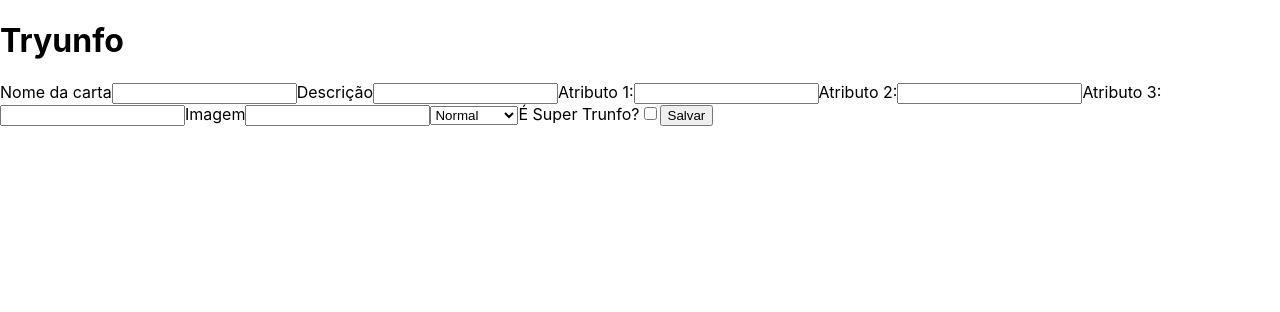
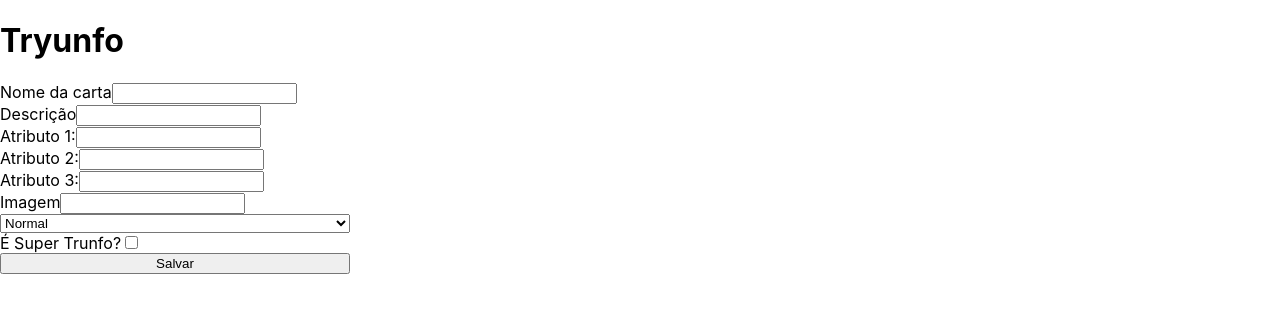
Before and after one commit to lucasoliveira722/tryunfo, a React (Create React App) app: page / in a window 1280 px wide. Shown: the top 312 px of the page. Built offline with nearby package versions, Linux system fonts and the light colour scheme.

Commit message:
Correção de lint

```diff
--- /dev/null
+++ b/src/components/Form.css
@@ -0,0 +1,5 @@
+.form {
+  display: flex;
+  flex-direction: column;
+  max-width: 350px;
+}
--- a/src/components/Form.js
+++ b/src/components/Form.js
@@ -1,6 +1,34 @@
 import React from 'react';
+// import { formatters } from 'stylelint';
+import './Form.css';
 
 class Form extends React.Component {
+  constructor() {
+    super();
+
+    this.handleChange = this.handleChange.bind(this);
+
+    this.state = {
+      cardName: '',
+      cardDescription: '',
+      cardAttr1: '',
+      cardAttr2: '',
+      cardAttr3: '',
+      cardImage: '',
+      cardRare: false,
+      hasTrunfo: false,
+    };
+  }
+
+  handleChange({ target }) {
+    const { name } = target;
+    const value = target.type === 'checkbox' ? target.checked : target.value;
+
+    this.setState({
+      [name]: value,
+    });
+  }
+
   render() {
     const { cardName,
       cardDescription,
@@ -9,19 +37,19 @@ class Form extends React.Component {
       cardAttr3,
       cardImage,
       cardRare,
-      cardTrunfo,
       hasTrunfo,
-      isSaveButtonDisabled,
-      onSaveButtonClick
-    } = this.props;
+    } = this.state;
+
     return (
-      <div id="form">
+      <form className="form">
         <label htmlFor="cardName">
           Nome da carta
           <input
             data-testid="name-input"
             type="text"
             name="cardName"
+            value={ cardName }
+            onChange={ this.handleChange }
           />
         </label>
         <label htmlFor="cardDescription">
@@ -30,30 +58,38 @@ class Form extends React.Component {
             data-testid="description-input"
             type="textarea"
             name="cardDescription"
+            value={ cardDescription }
+            onChange={ this.handleChange }
           />
         </label>
-        <label htmlFor="cardAttribute1">
+        <label htmlFor="cardAttr1">
           Atributo 1:
           <input
             data-testid="attr1-input"
             type="number"
-            name="cardAttribute1"
+            name="cardAttr1"
+            value={ cardAttr1 }
+            onChange={ this.handleChange }
           />
         </label>
-        <label htmlFor="cardAttribute2">
+        <label htmlFor="cardAttr2">
           Atributo 2:
           <input
             data-testid="attr2-input"
             type="number"
-            name="cardAttribute2"
+            name="cardAttr2"
+            value={ cardAttr2 }
+            onChange={ this.handleChange }
           />
         </label>
-        <label htmlFor="cardAttribute3">
+        <label htmlFor="cardAttr3">
           Atributo 3:
           <input
             data-testid="attr3-input"
             type="number"
-            name="cardAttribute3"
+            name="cardAttr3"
+            value={ cardAttr3 }
+            onChange={ this.handleChange }
           />
         </label>
         <label htmlFor="cardImage">
@@ -62,25 +98,49 @@ class Form extends React.Component {
             data-testid="image-input"
             type="text"
             name="cardImage"
+            value={ cardImage }
+            onChange={ this.handleChange }
           />
         </label>
-        <select data-testid="rare-input">
+        <select
+          data-testid="rare-input"
+          name="cardRare"
+          value={ cardRare }
+          onChange={ this.handleChange }
+        >
           <option selected value="normal">Normal</option>
           <option value="raro">Raro</option>
           <option value="muito-raro">Muito Raro</option>
         </select>
-        <label htmlFor="superTrunfo">
+        <label htmlFor="hasTrunfo">
           É Super Trunfo?
           <input
             data-testid="trunfo-input"
             type="checkbox"
-            name="superTrunfo"
+            name="hasTrunfo"
+            value={ hasTrunfo }
+            onChange={ this.handleChange }
           />
         </label>
         <button data-testid="save-button" type="submit"> Salvar </button>
-      </div>
+      </form>
     );
   }
 }
 
+// Form.propTypes = {
+//   cardName: PropTypes.string.isRequired,
+//   cardDescription: PropTypes.string.isRequired,
+//   cardAttr1: PropTypes.string.isRequired,
+//   cardAttr2: PropTypes.string.isRequired,
+//   cardAttr3: PropTypes.string.isRequired,
+//   cardImage: PropTypes.string.isRequired,
+//   cardRare: PropTypes.string.isRequired,
+//   cardTrunfo: PropTypes.boolean.isRequired,
+//   hasTrunfo: PropTypes.boolean.isRequired,
+//   isSaveButtonDisabled: PropTypes.boolean.isRequired,
+//   onInputChange: PropTypes.callback.isRequired,
+//   onSaveButtonClick: PropTypes.callback.isRequired,
+// };
+
 export default Form;
```
